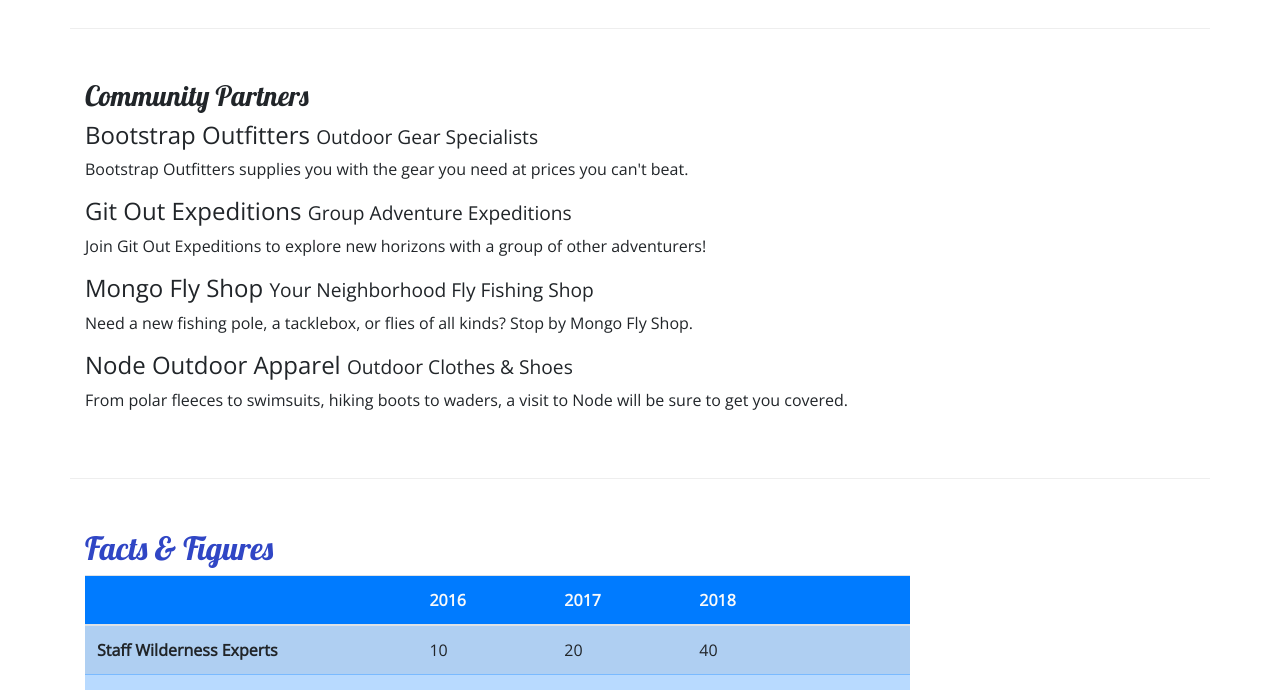
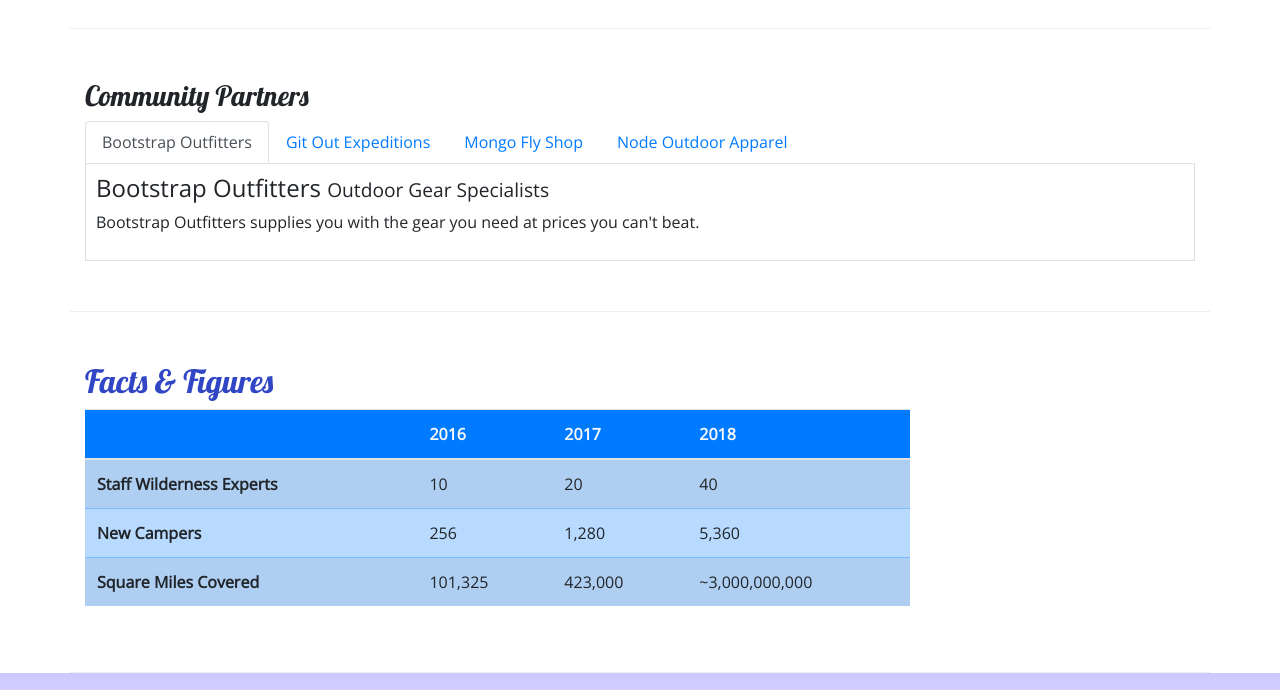
Before and after one commit to redmejia/nucampsite, a website: page aboutus.html in a window 1280 px wide. Shown: the part 800-1490 px from the top of the page. Drawn offline with nearby package versions, Linux system fonts and the light colour scheme.

Commit message:
tabs  and style

```diff
--- a/aboutus.html
+++ b/aboutus.html
@@ -118,21 +118,33 @@
         <div class="row row-content">
             <div class="col">
                 <h3>Community Partners</h3>
-                <h4>Bootstrap Outfitters <small>Outdoor Gear Specialists</small></h4>
-                <p class="d-none d-sm-block">Bootstrap Outfitters supplies you with the gear you need at prices you
-                    can't beat.</p>
-                <h4>Git Out Expeditions <small>Group Adventure Expeditions</small></h4>
-                <p class="d-none d-sm-block">Join Git Out Expeditions to explore new horizons with a group of other
-                    adventurers!</p>
-                <h4>Mongo Fly Shop <small>Your Neighborhood Fly Fishing Shop</small></h4>
-                <p class="d-none d-sm-block">Need a new fishing pole, a tacklebox, or flies of all kinds? Stop by Mongo
-                    Fly Shop.</p>
-                <h4>Node Outdoor Apparel <small>Outdoor Clothes & Shoes</small></h4>
-                <p class="d-none d-sm-block">From polar fleeces to swimsuits, hiking boots to waders, a visit to Node
-                    will be sure to get you covered.</p>
+                <ul class="nav nav-tabs ">
+                    <li class="nav-items"> <a class="nav-link active" href="#bootstrap" role="tab" data-toggle="tab">Bootstrap Outfitters</a></li>
+                    <li class="nav-items"> <a class="nav-link" href="#git" role="tab" data-toggle="tab">Git Out Expeditions</a></li>
+                    <li class="nav-items"> <a class="nav-link" href="#mongo" role="tab" data-toggle="tab"> Mongo Fly Shop </a></li>
+                    <li class="nav-items"> <a class="nav-link" href="#node" role="tab" data-toggle="tab">Node Outdoor Apparel</a></li>
+                </ul>
+                <div class="tab-content">
+                    <div role="tabpanel" class="tab-pane fade show active" id="bootstrap">
+                        <h4>Bootstrap Outfitters <small>Outdoor Gear Specialists</small></h4>
+                        <p class="d-none d-sm-block">Bootstrap Outfitters supplies you with the gear you need at prices you can't beat.</p>
+                    </div>
+                    <div role="tabpanel" class="tab-pane fade" id="git">
+                        <h4>Git Out Expeditions <small>Group Adventure Expeditions</small></h4>
+                        <p class="d-none d-sm-block">Join Git Out Expeditions to explore new horizons with a group of other adventurers!</p>
+                    </div>
+                    <div role="tabpanel" class="tab-pane fade" id="mongo">
+                        <h4>Mongo Fly Shop <small>Your Neighborhood Fly Fishing Shop.</small></h4>
+                        <p class="d-none d-sm-block">Need a new fishing pole, a tacklebox, or flies of all kinds? Stop by Mongo Fly Shop.</p>
+                    </div>
+                    <div role="tabpanel" class="tab-pane fade" id="node">
+                        <h4>Node Outdoor Apparel <small>Outdoor Clothes & Shoes</small></h4>
+                        <p class="d-none d-sm-block">From polar fleeces to swimsuits, hiking boots to waders, a visit to Node will be sure to get you covered.</p>
+                    </div>
+                </div>
             </div>
+        </div>
 
-        </div>
         <div class="row row-content">
             <div class="col-sm-9">
             	<h2>Facts &amp; Figures</h2>
@@ -172,6 +184,7 @@
        </div>
     </div>
 
+
     <footer class="site-footer">
         <div class="container">
             <div class="row">
@@ -204,7 +217,10 @@
             </div>
         </div>
     </footer>
-
+    <!-- jQuery must come first, then Popper.js, then the Bootstrap JavaScript plugins.-->
+    <script src="node_modules/jquery/dist/jquery.slim.min.js"></script>
+    <script src="node_modules/popper.js/dist/umd/popper.min.js"></script>
+    <script src="node_modules/bootstrap/dist/js/bootstrap.min.js"></script>
 </body>
 
 </html>
--- a/css/styles.css
+++ b/css/styles.css
@@ -35,3 +35,9 @@
 .navbar {
     background-color: #901CAD;
 }
+
+.tab-content {
+    border: 1px solid #DDD;
+    border-top: none;
+    padding: 10px;
+}
```
